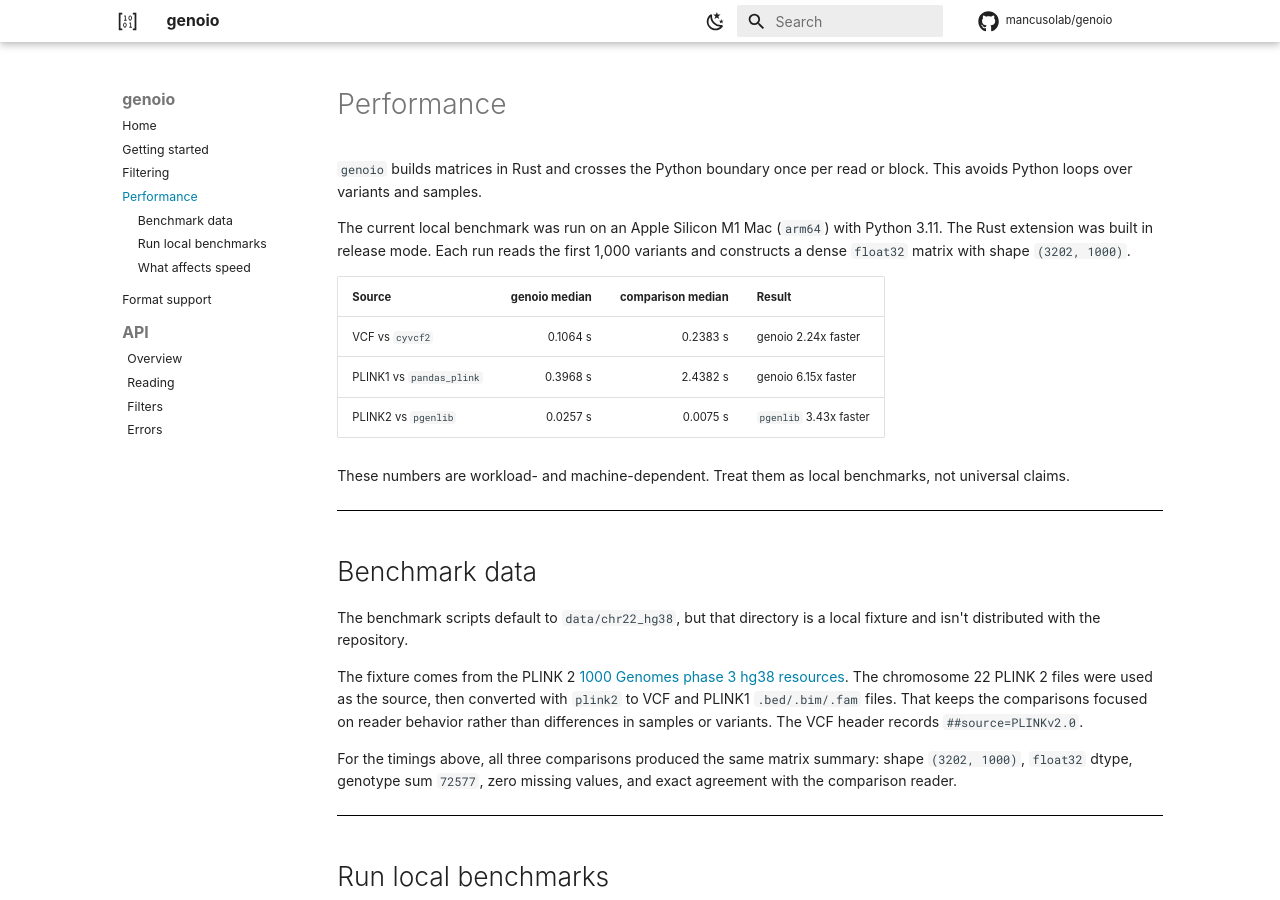
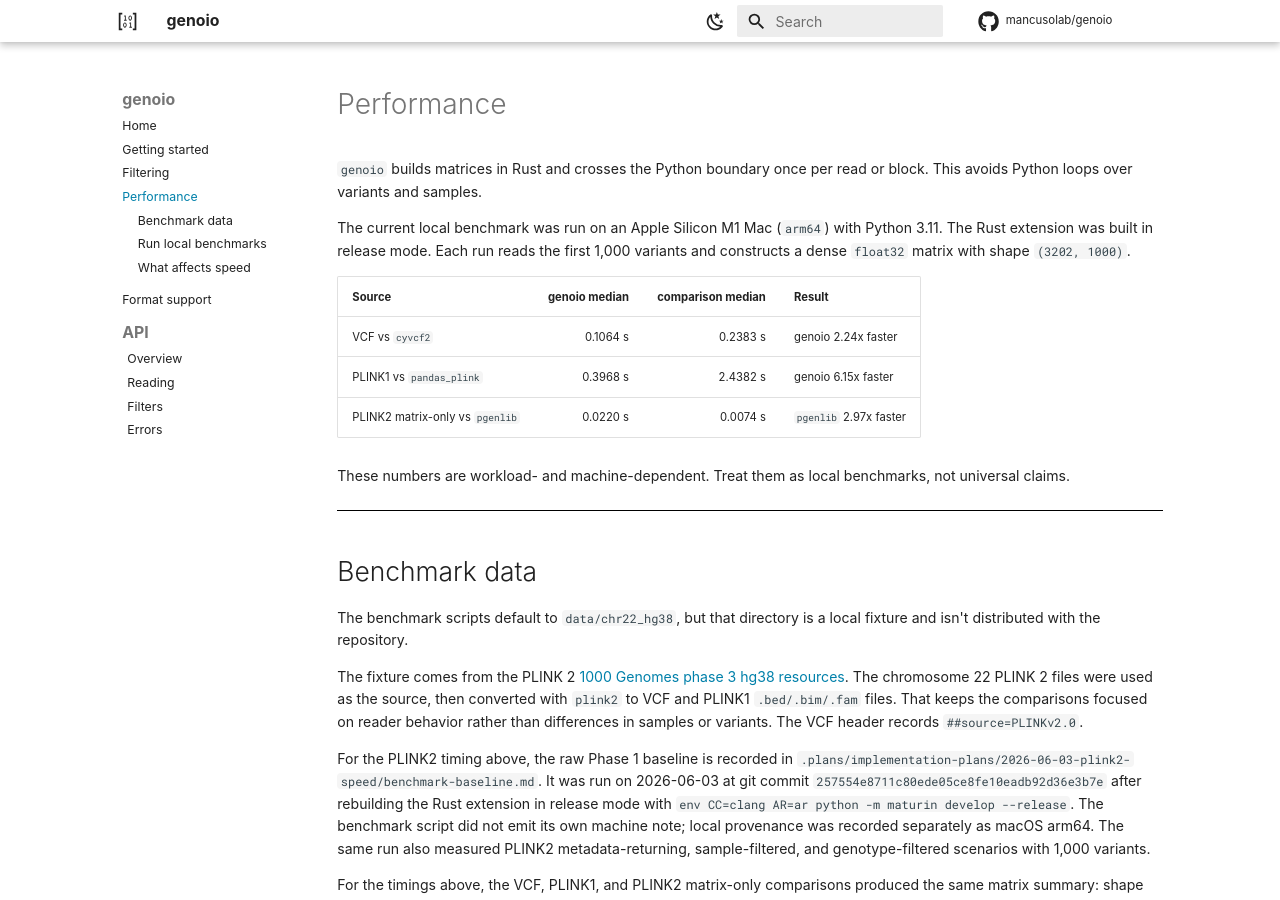
Before and after one commit to mancusolab/genoio, an MkDocs documentation site: the page built from docs/performance.md, in a window 1280 px wide and 900 px high. Built offline with MkDocs 1.6.1 and Material for MkDocs 9.7.7, drawn with Linux system fonts in a browser that asks for light colours; comment, search, counter and statistics services are not loaded.

Commit message:
docs: record plink2 baseline benchmarks

```diff
--- a/docs/performance.md
+++ b/docs/performance.md
@@ -12,7 +12,7 @@ first 1,000 variants and constructs a dense `float32` matrix with shape
 |---|---:|---:|---|
 | VCF vs `cyvcf2` | 0.1064 s | 0.2383 s | genoio 2.24x faster |
 | PLINK1 vs `pandas_plink` | 0.3968 s | 2.4382 s | genoio 6.15x faster |
-| PLINK2 vs `pgenlib` | 0.0257 s | 0.0075 s | `pgenlib` 3.43x faster |
+| PLINK2 matrix-only vs `pgenlib` | 0.0220 s | 0.0074 s | `pgenlib` 2.97x faster |
 
 These numbers are workload- and machine-dependent. Treat them as local
 benchmarks, not universal claims.
@@ -31,7 +31,18 @@ The chromosome 22 PLINK 2 files were used as the source, then converted with
 focused on reader behavior rather than differences in samples or variants. The
 VCF header records `##source=PLINKv2.0`.
 
-For the timings above, all three comparisons produced the same matrix summary:
+For the PLINK2 timing above, the raw Phase 1 baseline is recorded in
+`.plans/implementation-plans/2026-06-03-plink2-speed/benchmark-baseline.md`.
+It was run on 2026-06-03 at git commit
+`257554e8711c80ede05ce8fe10eadb92d36e3b7e` after rebuilding the Rust extension
+in release mode with `env CC=clang AR=ar python -m maturin develop --release`.
+The benchmark script did not emit its own machine note; local provenance was
+recorded separately as macOS arm64. The same run also measured PLINK2
+metadata-returning, sample-filtered, and genotype-filtered scenarios with
+1,000 variants.
+
+For the timings above, the VCF, PLINK1, and PLINK2 matrix-only comparisons
+produced the same matrix summary:
 shape `(3202, 1000)`, `float32` dtype, genotype sum `72577`, zero missing
 values, and exact agreement with the comparison reader.
 
```
Also changed, not shown: .plans/implementation-plans/2026-06-03-plink2-speed/benchmark-baseline.md (added, +93 -0 lines).
